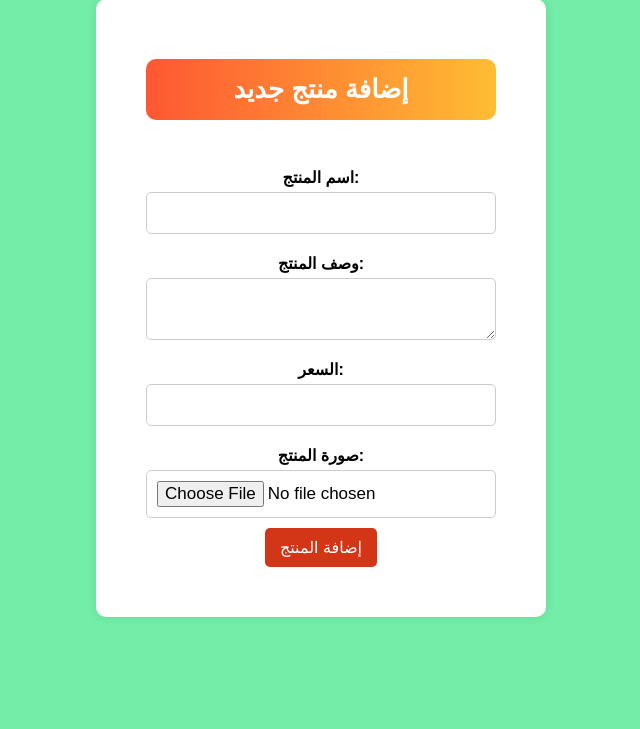
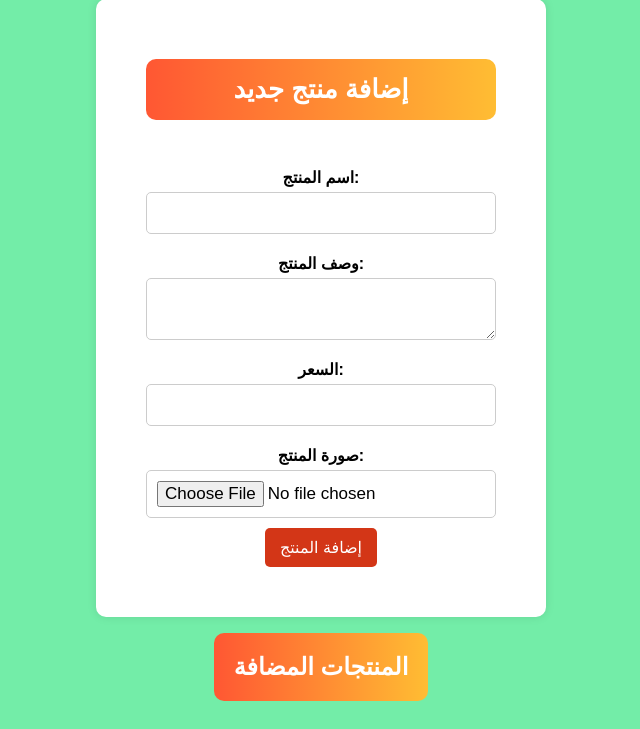
Before and after one commit to Alshlhwbalshby7/SportTeez, a PHP site: page /admin.php in a window 1280 px wide. Shown: the part 167-896 px from the top of the page, without its empty margins (319-959 px from the left). Before the commit the page ends 784 px from the top, so only its background shows below. Run offline with PHP 8.4, Linux system fonts and the light colour scheme; the visitor is signed in with stand-in values (Sample User, id 1); data that the repository does not hold is empty.

Commit message:
class the products

```diff
--- a/admin.php
+++ b/admin.php
@@ -245,3 +245,4 @@ if (isset($_SESSION['username'])) {
     <input type="file" name="image" required><br>
     <button type="submit" style="background-color:rgb(211, 54, 23);">إضافة المنتج</button>
 </form>
+<h1 class="mon">المنتجات المضافة</h1>
```
